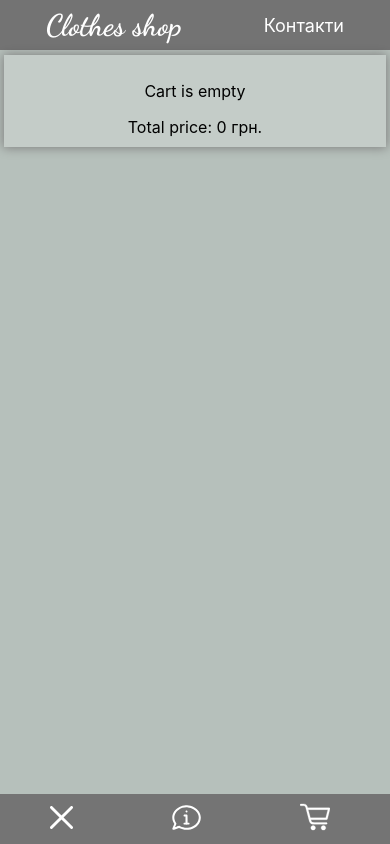
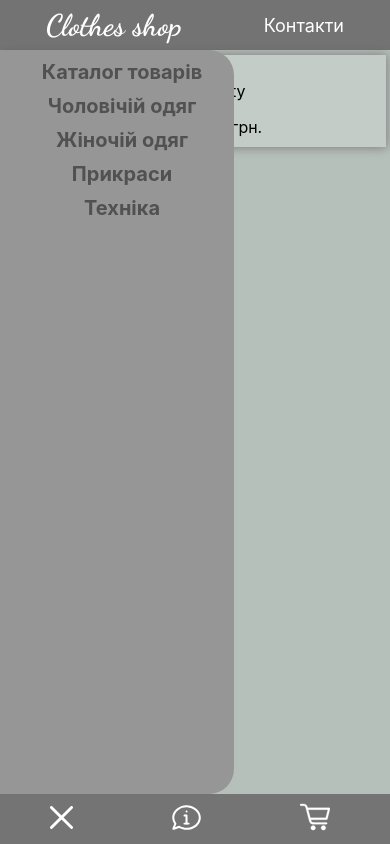
Before and after one commit to SerhiiHats/clothes-shop, a React (Create React App) app: page /cart in a window 390 px wide. Both pictures are taken after a click on the element 61 px from the left and 819 px from the top of the page. Built offline with nearby package versions, Linux system fonts and the light colour scheme.

Commit message:
finished preview mobile burger

```diff
--- a/src/companents/CartShopping/CartShopping.module.scss
+++ b/src/companents/CartShopping/CartShopping.module.scss
@@ -10,6 +10,7 @@
   flex-direction: column;
   background-color: lighten($colorBg3, 5%);
   box-shadow: 0 0 10px 1px gray;
+  z-index: 1;
 
   li {
     width: 500px;
--- a/src/companents/FooterMobile/FooterMobile.js
+++ b/src/companents/FooterMobile/FooterMobile.js
@@ -1,18 +1,35 @@
 import React, {useState} from 'react';
 import {Icon} from "../Icon/Icon";
 import {iconTypes} from "../../constants/icons";
-// import styles from "./FooterMobile.scss";
 import "./FooterMobile.scss"
 import {useNavigate} from "react-router";
 import CountProducts from "../CountProducts/CountProducts";
+import {useDispatch} from "react-redux";
+import {setStyleNavAC} from "./setStyleNavAction";
 
 const FooterMobile = () => {
   const [isOpenMenu, setIsOpenMenu] = useState(false);
   const [comeBack, setComeBack] = useState(false);
   const navigate = useNavigate();
+  const dispatch = useDispatch();
 
   function handlerBurgerMenu() {
     setIsOpenMenu(!isOpenMenu);
+    if (isOpenMenu) {
+      dispatch(setStyleNavAC(false));
+
+    } else {
+      dispatch(setStyleNavAC(true));
+
+      if (comeBack) {
+        navigate(-1);
+        setComeBack(!comeBack);
+      }
+
+    }
+
+    // isOpenMenu ? dispatch(setStyleNavAC(false)) :
+    //   dispatch(setStyleNavAC(true));
   }
 
   function handlerCart() {
--- /dev/null
+++ b/src/companents/FooterMobile/setStyleNavAction.js
@@ -0,0 +1,8 @@
+export const SET_STYLE_NAV = "SET_STYLE_NAV";
+
+export const setStyleNavAC = (value) => {
+  return {
+    type: SET_STYLE_NAV,
+    payload: value,
+  };
+};
--- /dev/null
+++ b/src/companents/FooterMobile/setStyleNavReducer.js
@@ -0,0 +1,14 @@
+import initialStore from "../../redux/initialStore";
+import {SET_STYLE_NAV} from "./setStyleNavAction";
+
+const setStyleNavReducer = (setStyleNav = initialStore.setStyleNav, action) => {
+  switch (action.type) {
+    case SET_STYLE_NAV: {
+      return action.payload;
+    }
+    default:
+      return setStyleNav;
+  }
+};
+
+export default setStyleNavReducer;
--- a/src/layout/Layout.js
+++ b/src/layout/Layout.js
@@ -5,10 +5,15 @@ import {Link, NavLink} from "react-router-dom";
 import CartShopping from "../companents/CartShopping/CartShopping";
 import FooterMobile from "../companents/FooterMobile/FooterMobile";
 import CountProducts from "../companents/CountProducts/CountProducts";
+import {useSelector} from "react-redux";
 
 const Layout = () => {
 
   const [show, setShow] = useState(false);
+  const setStyleNav = useSelector(store => store.setStyleNav);
+
+  const styleNav = (setStyleNav === false) ? "nav navMobileClose" :
+    "nav navMobileOpen";
 
   function handlerShowCart() {
     setShow(!show);
@@ -29,7 +34,7 @@ const Layout = () => {
 
       </header>
       <div className={"containerMain"}>
-        <nav className={"nav"}>
+        <nav className={styleNav}>
           <NavLink to={"/"}><p>Каталог товарів</p></NavLink>
           <NavLink to={"/product/for_men"} state={{items: "men's clothing"}}><p>Чоловічій одяг</p></NavLink>
           <NavLink to={"/product/for_women"} state={{items: "women's clothing"}}><p>Жіночій одяг</p></NavLink>
--- a/src/layout/Layout.scss
+++ b/src/layout/Layout.scss
@@ -24,7 +24,6 @@ $heightFooter: $size * 10;
     font-size: $size * 5;
   }
 
-
   a {
     color: $colorDefault;
     text-decoration: none;
@@ -35,7 +34,6 @@ $heightFooter: $size * 10;
   }
 
   nav {
-
     display: flex;
 
     .contact {
@@ -55,21 +53,8 @@ $heightFooter: $size * 10;
         background-color: darken($colorBg, 10%);
         transition: 0.2s;
       }
-
-      //ul {
-      //  visibility: hidden;
-      //  //display: none;
-      //}
-      //
-      //&:hover ul {
-      //  visibility: visible;
-      //  //display: unset;
-      //  z-index: 100;
-      //}
     }
-
   }
-
 }
 
 .containerMain {
@@ -89,7 +74,6 @@ $heightFooter: $size * 10;
         margin-top: $size;
         margin-left: $size;
         font-size: $size * 2;
-
       }
     }
 
@@ -105,7 +89,6 @@ $heightFooter: $size * 10;
   }
 }
 
-
 .footer {
   height: $heightFooter;
   background-color: $colorBg;
@@ -118,7 +101,6 @@ $heightFooter: $size * 10;
     display: none;
   }
 }
-
 
 @media (max-width: 600px) {
   .header {
@@ -137,7 +119,6 @@ $heightFooter: $size * 10;
 
     nav {
 
-
       .contact {
         font-size: $size * 1.8;
         border-left: none;
@@ -155,8 +136,55 @@ $heightFooter: $size * 10;
     margin-top: calc($heightHeader / 2);
     padding-bottom: calc($heightHeader / 2);
 
-    .nav {
-      display: none;
+    .navMobileOpen {
+      position: absolute;
+      left: 0;
+      top: calc($heightHeader / 2);
+      height: calc(100vh - $heightHeader);
+      min-width: 60%;
+      background-color: #969696;
+      z-index: 1;
+      border-radius: 0 25px 25px 0;
+      animation: fadein 0.5s forwards;
+
+      @keyframes fadein {
+        0% {
+          opacity: 0;
+          width: 0;
+          left: calc(60% * (-1));
+        }
+        100% {
+          opacity: 1;
+          min-width: 60%;
+          left: 0;
+        }
+      }
+    }
+
+    .navMobileClose {
+      position: absolute;
+      left: 0;
+      top: calc($heightHeader / 2);
+      height: calc(100vh - $heightHeader);
+      min-width: 60%;
+      background-color: #969696;
+      z-index: 1;
+      border-radius: 0 25px 25px 0;
+      animation: fadeout 0.5s forwards;
+
+      @keyframes fadeout {
+        0% {
+          opacity: 1;
+          min-width: 60%;
+          left: 0;
+        }
+        100% {
+          opacity: 0;
+          width: 0;
+          left: calc(60% * (-1));
+          display: none;
+        }
+      }
     }
 
     .main {
@@ -172,7 +200,6 @@ $heightFooter: $size * 10;
     left: 0;
     bottom: 0;
     background-color: #747474;
-    //opacity: 0.8;
 
     .footer__desktop {
       display: none;
@@ -183,8 +210,6 @@ $heightFooter: $size * 10;
       display: flex;
       justify-content: space-around;
       align-items: center;
-
-
     }
   }
 }
--- a/src/redux/configStore.js
+++ b/src/redux/configStore.js
@@ -1,9 +1,9 @@
-import {applyMiddleware, compose, createStore} from "redux";
+import {createStore} from "redux";
 import initialStore from "./initialStore";
 import reducer from "./rootReducer";
 
 const store = createStore(
   reducer,
   initialStore,
-  );
+);
 export default store;
--- a/src/redux/initialStore.js
+++ b/src/redux/initialStore.js
@@ -20,6 +20,7 @@ const initialStore = {
   auth: false,
   count: getCount()[0],
   mapQuantity: getCount()[1],
+  setStyleNav: false,
 }
 
 export default initialStore;
--- a/src/redux/rootReducer.js
+++ b/src/redux/rootReducer.js
@@ -2,9 +2,11 @@ import authReducer from "../companents/Auth/authReducer";
 import {combineReducers} from "redux";
 import countReducer from "../companents/CardProduct/countReducer";
 import mapQuantityReducer from "../companents/CardProduct/mapQuantityReducer";
+import setStyleNavReducer from "../companents/FooterMobile/setStyleNavReducer";
 
 export default combineReducers({
   auth: authReducer,
   count: countReducer,
   mapQuantity: mapQuantityReducer,
+  setStyleNav: setStyleNavReducer,
 });
```
